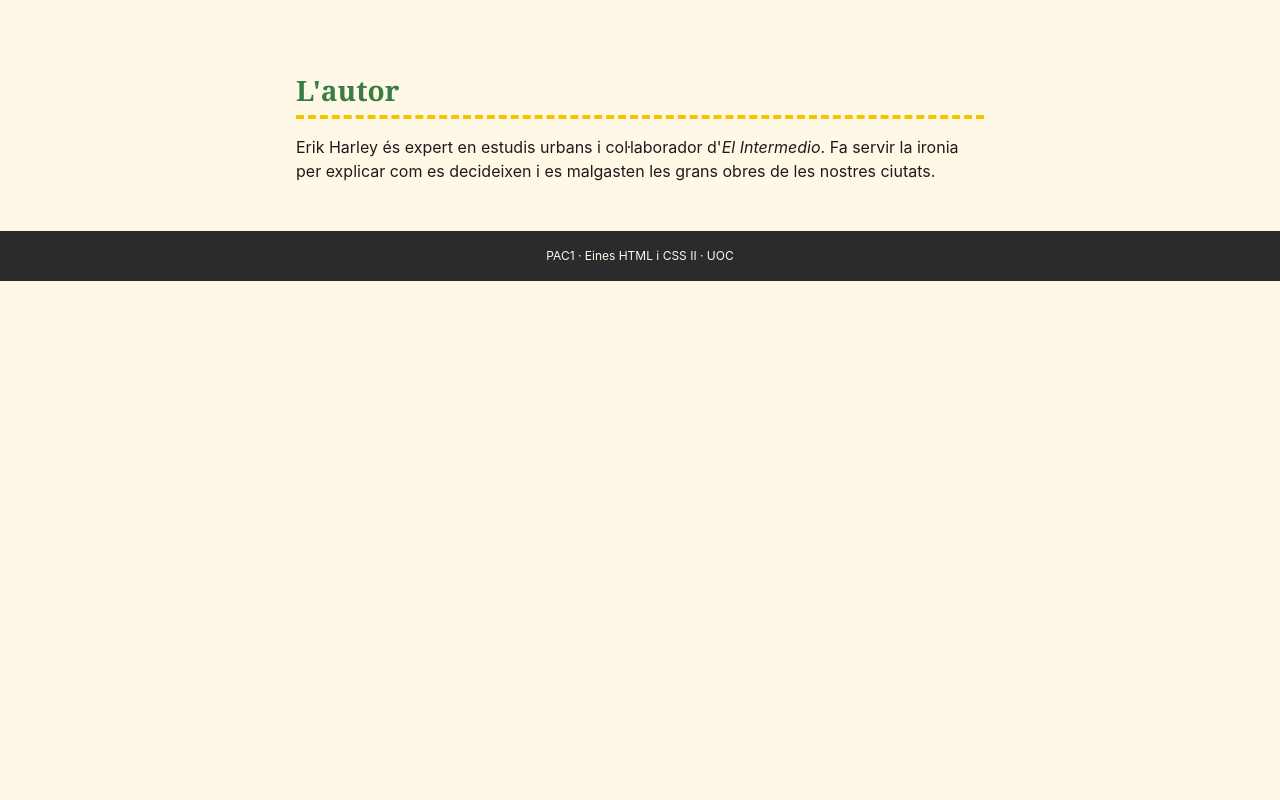
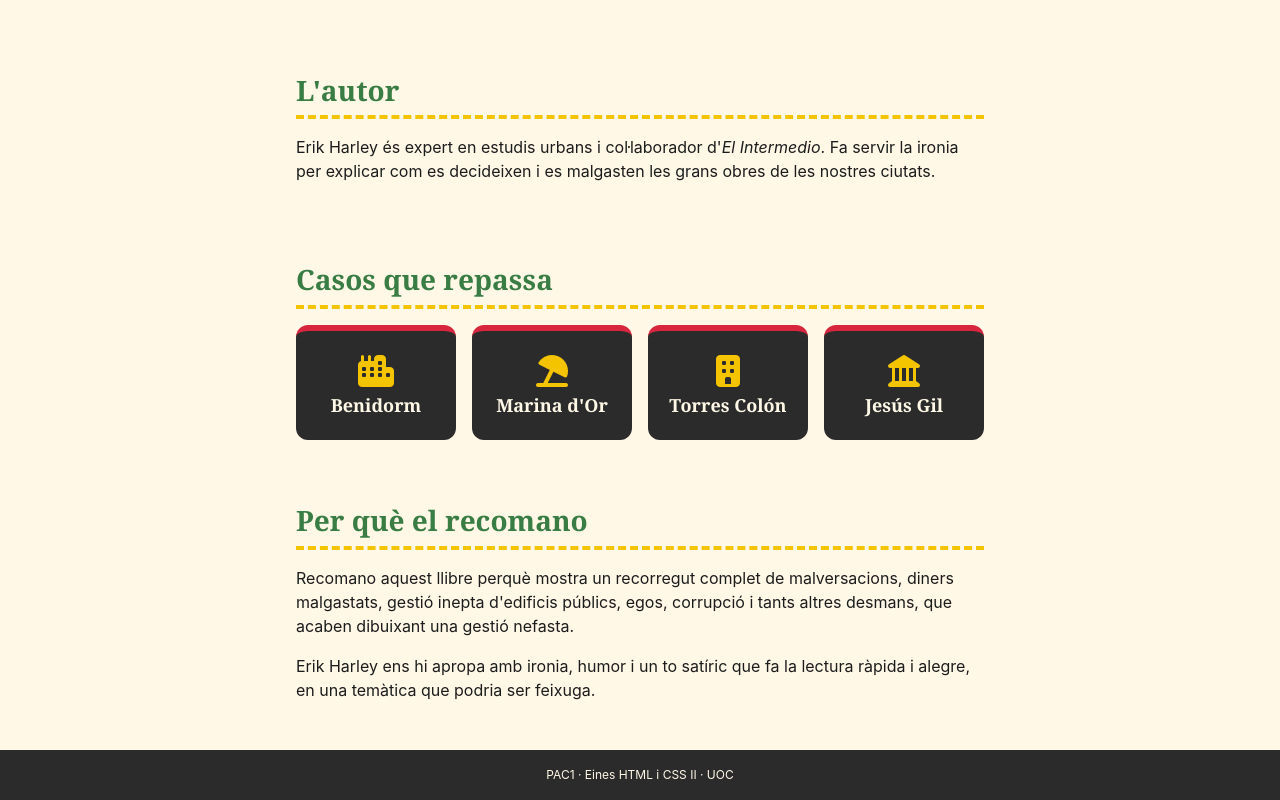
Before and after one commit to marcferre21-stack/pormishuevismo, a website built with Parcel: page src/index.html in a window 1280 px wide. Shown: the part 804-1604 px from the top of the page. Before the commit the page ends 1085 px from the top, so only its background shows below. Built offline with nearby package versions, Linux system fonts and the light colour scheme.

Commit message:
Afegeix els casos amb targetes, FontAwesome i Per que el recomano

```diff
--- a/package.json
+++ b/package.json
@@ -48,5 +48,8 @@
     "stylelint-config-recess-order": "^7.8.2",
     "stylelint-config-recommended-scss": "^17.0.1",
     "stylelint-scss": "^7.3.0"
+  },
+  "dependencies": {
+    "@fortawesome/fontawesome-free": "^7.3.1"
   }
 }
--- a/src/assets/styles/_dependencies.scss
+++ b/src/assets/styles/_dependencies.scss
@@ -5,3 +5,4 @@
 
 // @import "some-node-module";
 // @import "@some-company/some-node-module";
+@import "npm:@fortawesome/fontawesome-free/css/all.css";
--- a/src/assets/styles/_variables.scss
+++ b/src/assets/styles/_variables.scss
@@ -18,3 +18,6 @@ $color-sign: #d7263d;
 $color-island: #3a7d44;
 $color-paper: #fff8e7;
 $color-ink: #1c1c1c;
+// Punts de ruptura (mobile first)
+$mq-tablet: 640px;
+$mq-desktop: 960px;
--- /dev/null
+++ b/src/assets/styles/components/_casos.scss
@@ -0,0 +1,19 @@
+@use "../variables";
+@use "../tools/functions" as fn;
+
+// Component BEM: bloc "casos" (llista de targetes en graella).
+.casos {
+  display: grid;
+  gap: fn.spacing(2);
+  padding: 0;
+  margin: 0;
+  list-style: none;
+
+  @media (min-width: variables.$mq-tablet) {
+    grid-template-columns: repeat(2, 1fr);
+  }
+
+  @media (min-width: variables.$mq-desktop) {
+    grid-template-columns: repeat(4, 1fr);
+  }
+}
--- /dev/null
+++ b/src/assets/styles/components/_targeta.scss
@@ -0,0 +1,23 @@
+@use "../variables";
+@use "../tools/functions" as fn;
+
+// Component BEM: bloc "targeta" amb els elements icona i titol.
+.targeta {
+  padding: fn.spacing(3) fn.spacing(2);
+  color: variables.$color-paper;
+  text-align: center;
+  background-color: variables.$color-asphalt;
+  border-top: fn.rem(6) solid variables.$color-sign;
+  border-radius: fn.rem(12);
+
+  &__icona {
+    margin-bottom: fn.spacing(1);
+    font-size: fn.rem(32);
+    color: variables.$color-line;
+  }
+
+  &__titol {
+    margin: 0;
+    font-size: fn.rem(18);
+  }
+}
--- a/src/assets/styles/main.scss
+++ b/src/assets/styles/main.scss
@@ -23,3 +23,5 @@
 @use "components/rotonda";
 @use "components/peu";
 @use "components/seccio";
+@use "components/casos";
+@use "components/targeta";
--- a/src/index.html
+++ b/src/index.html
@@ -43,6 +43,40 @@
           les grans obres de les nostres ciutats.
         </p>
       </section>
+      <section class="seccio" id="casos">
+        <h2 class="seccio__titol">Casos que repassa</h2>
+        <ul class="casos">
+          <li class="targeta">
+            <i class="targeta__icona fa-solid fa-city" aria-hidden="true"></i>
+            <h3 class="targeta__titol">Benidorm</h3>
+          </li>
+          <li class="targeta">
+            <i class="targeta__icona fa-solid fa-umbrella-beach" aria-hidden="true"></i>
+            <h3 class="targeta__titol">Marina d'Or</h3>
+          </li>
+          <li class="targeta">
+            <i class="targeta__icona fa-solid fa-building" aria-hidden="true"></i>
+            <h3 class="targeta__titol">Torres Colón</h3>
+          </li>
+          <li class="targeta">
+            <i class="targeta__icona fa-solid fa-landmark" aria-hidden="true"></i>
+            <h3 class="targeta__titol">Jesús Gil</h3>
+          </li>
+        </ul>
+      </section>
+      <section class="seccio" id="per-que-el-recomano">
+        <h2 class="seccio__titol">Per què el recomano</h2>
+        <p class="seccio__text">
+          Recomano aquest llibre perquè mostra un recorregut complet de
+          malversacions, diners malgastats, gestió inepta d'edificis públics,
+          egos, corrupció i tants altres desmans, que acaben dibuixant una
+          gestió nefasta.
+        </p>
+        <p class="seccio__text">
+          Erik Harley ens hi apropa amb ironia, humor i un to satíric que fa la
+          lectura ràpida i alegre, en una temàtica que podria ser feixuga.
+        </p>
+      </section>
     </main>
     <include src="./views/footer.html"></include>
     <script type="module" src="./assets/scripts/main.js"></script>
```
Also changed, not shown: 1 other file.
